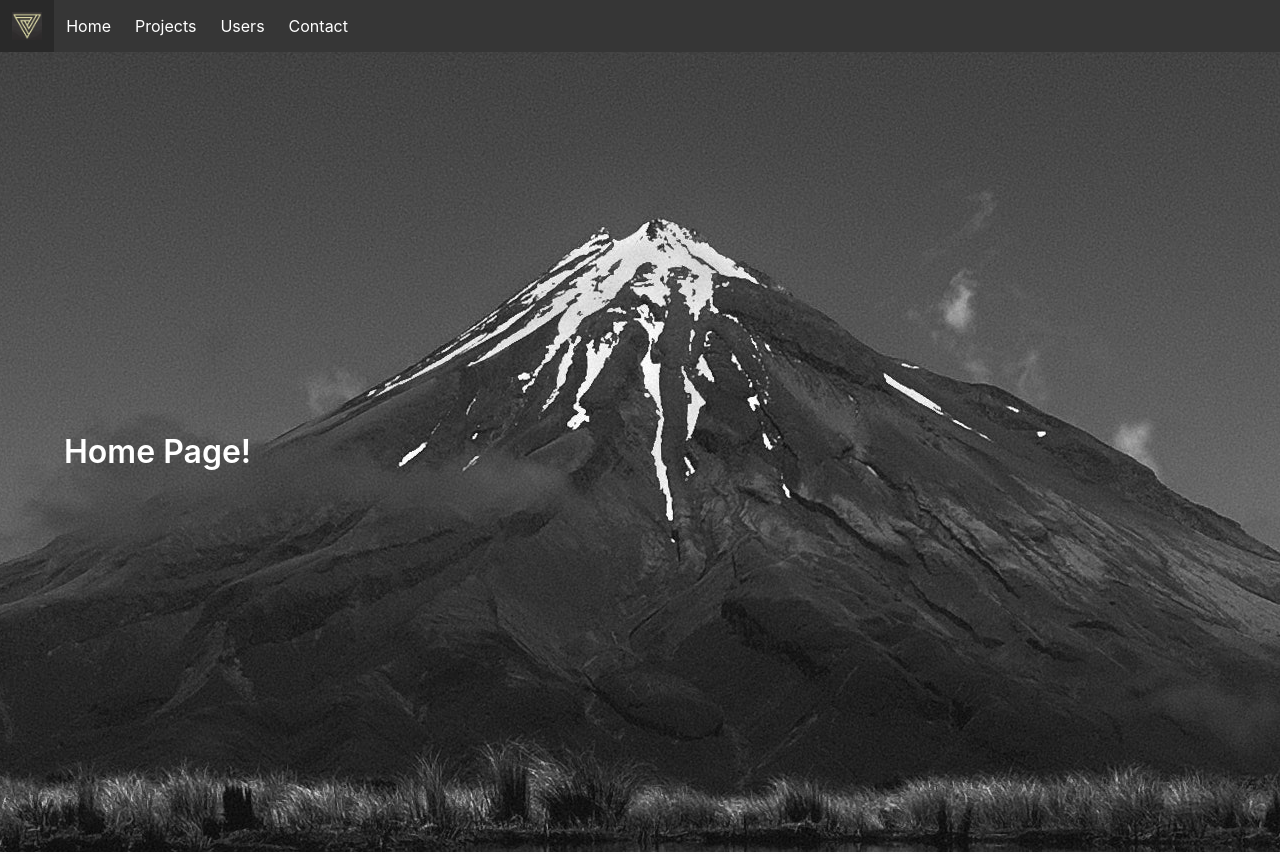
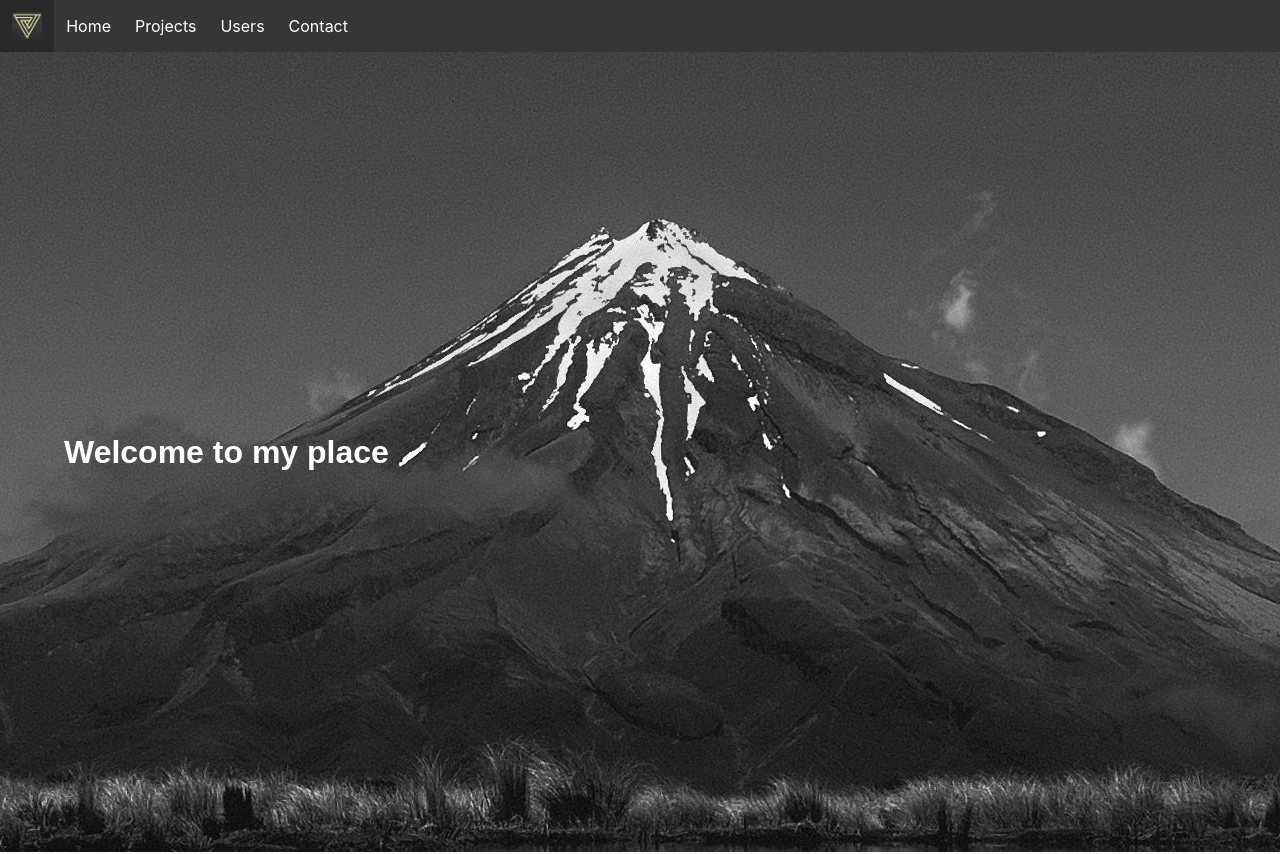
Before and after one commit to weijia616/personal_site, an Angular app in the folder personal-site/: page / in a window 1280 px wide. Shown: the top 854 px of the page. Built offline with nearby package versions, Linux system fonts and the light colour scheme.

Commit message:
add home styles

```diff
--- /dev/null
+++ b/personal-site/src/app/components/home/home-app.component.css
@@ -0,0 +1,7 @@
+.hero {
+    background: url("/assets/img/bg-img.jpg") center center no-repeat !important;
+    background-size: cover;
+}
+h1.title {
+    font-family: fantasy;
+}
--- a/personal-site/src/app/components/home/home.component.ts
+++ b/personal-site/src/app/components/home/home.component.ts
@@ -7,18 +7,16 @@ import { Component, OnInit } from '@angular/core';
       <div class="hero-body">
         <div class="container">
 
-          <h1 class="title">Home Page!</h1>
+          <h1 class="title">Welcome to my place</h1>
 
         </div>
       </div>
     </section>
   `,
   styles: [`
-    .hero {
-      background: url("/assets/img/bg-img.jpg") center center no-repeat !important;
-      background-size: cover;
-    }
-  `]
+
+  `],
+  styleUrls: ['./home-app.component.css']
 })
 export class HomeComponent implements OnInit {
 
```
